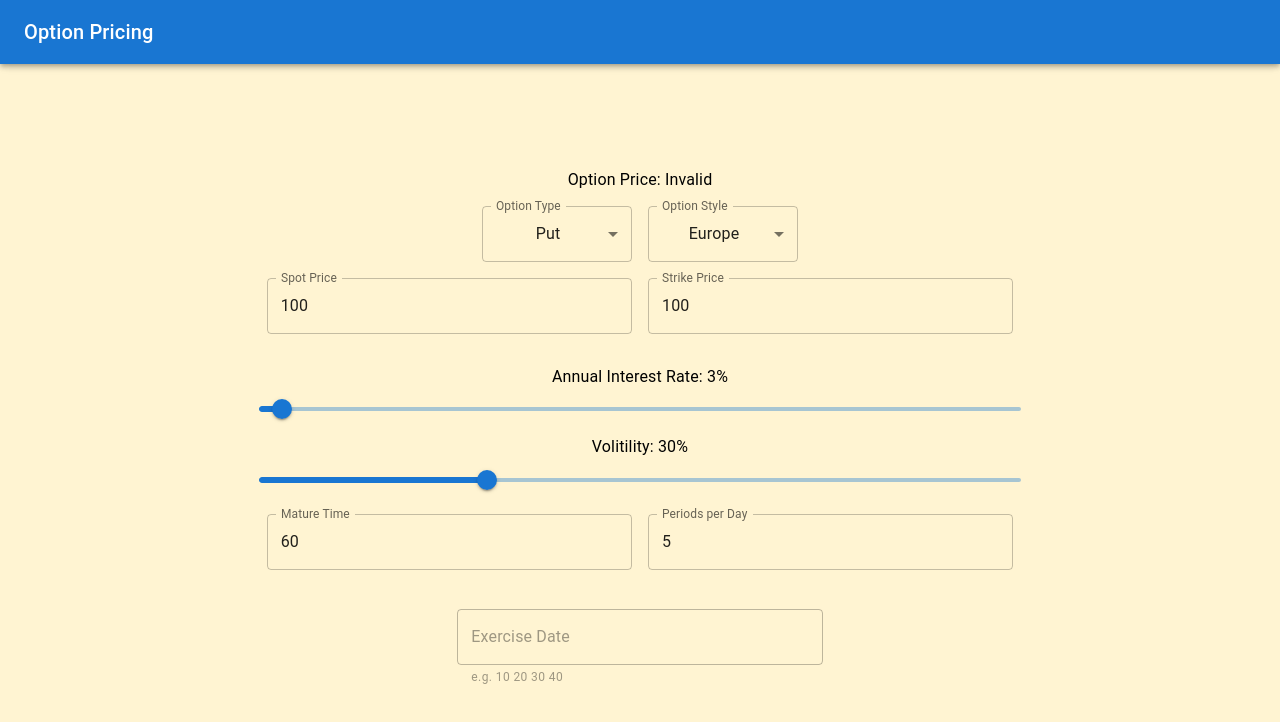
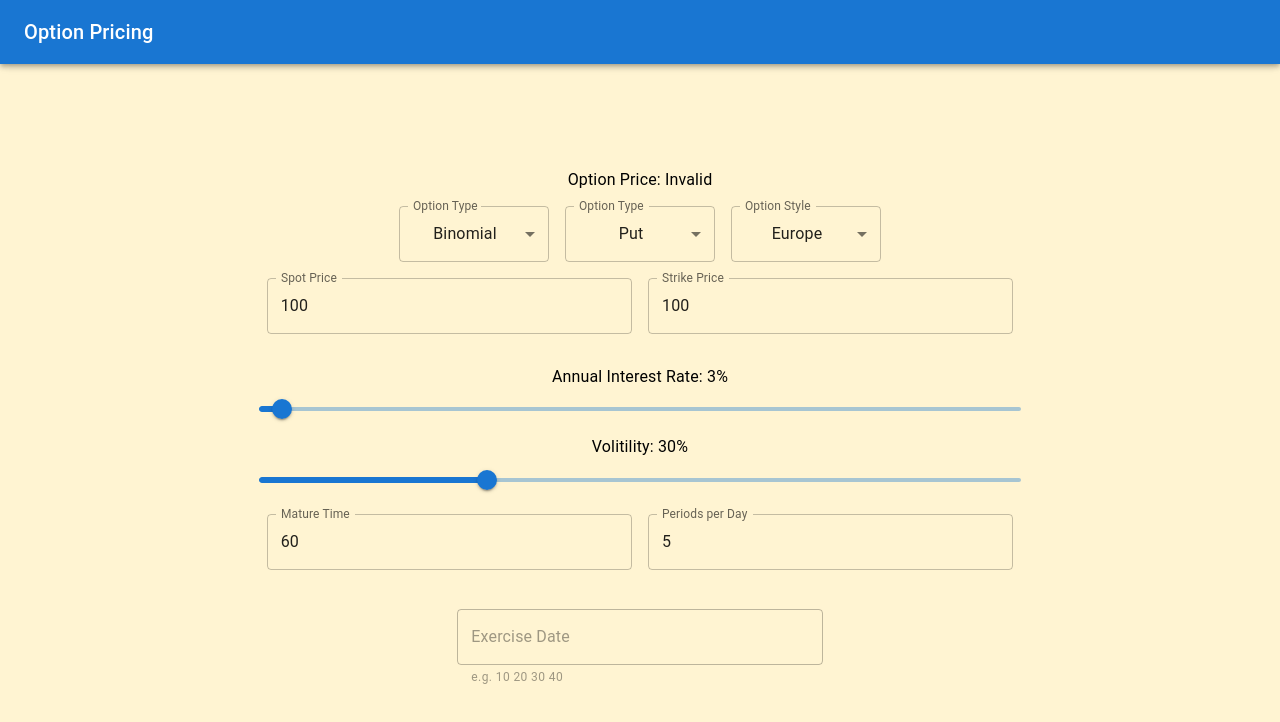
Before and after one commit to KeHongYing/FA2022_Final, a React (Create React App) app in the folder front-end/: page / in a window 1280 px wide. Shown: the top 722 px of the page. Built offline with nearby package versions, Linux system fonts and the light colour scheme; no server answers.

Commit message:
add mc frontend

```diff
--- /dev/null
+++ b/front-end/src/Components/MonteCaro.js
@@ -0,0 +1,59 @@
+import React from "react";
+import Box from "@mui/material/Box";
+import Slider from "@mui/material/Slider";
+import Typography from "@mui/material/Typography";
+import TextField from "@mui/material/TextField";
+
+export default function MonteCaro(props) {
+  const { setK, modelType, N, setN } = props;
+  const [tmpK, setTmpK] = React.useState(0);
+  const [isInvalidN, setIsInvalidN] = React.useState(false);
+
+  if (modelType === "mc") {
+    return (
+      <Box
+        component="form"
+        sx={{
+          "& .MuiTextField-root": { m: 1, width: "25ch" },
+        }}
+        noValidate
+        autoComplete="off"
+      >
+        <Typography gutterBottom color="common.black">
+          Vasicek
+        </Typography>
+        <Typography gutterBottom color="common.black">
+          K: {tmpK}%
+        </Typography>
+        <Slider
+          disabled={modelType !== "mc"}
+          aria-label="K-Slider"
+          valueLabelDisplay="auto"
+          value={tmpK}
+          onChange={(event) => {
+            setTmpK(event.target.value);
+          }}
+          onChangeCommitted={(event) => {
+            setK(tmpK);
+          }}
+        />
+        <TextField
+          error={isInvalidN}
+          type="number"
+          id="mcNInput"
+          label="N"
+          defaultValue={N}
+          helperText={isInvalidN ? "Not Natural Number" : " "}
+          onChange={(event) => {
+            setN(event.target.value);
+            setIsInvalidN(
+              event.target.value <= 0 ||
+                event.target.value.includes(".") ||
+                event.target.value === ""
+            );
+          }}
+        />
+      </Box>
+    );
+  }
+}
--- a/front-end/src/Components/PricingApi.js
+++ b/front-end/src/Components/PricingApi.js
@@ -4,6 +4,7 @@ class PricingApi {
   }
 
   makeURL(
+    modelType,
     optionType,
     optionStyle,
     spotPrice,
@@ -12,15 +13,19 @@ class PricingApi {
     volatility,
     matureTime,
     periods,
+    K,
+    N,
     exerciseDate
   ) {
     const exercise =
       exerciseDate === "" ? "_" : exerciseDate.replaceAll(" ", "_");
-    const resource = `${optionType}/${optionStyle}/${spotPrice}/${strikePrice}/${interestRate}/${volatility}/${matureTime}/${periods}/${exercise}`;
+    const resource = `${modelType}/${optionType}/${optionStyle}/${spotPrice}/${strikePrice}/${interestRate}/${volatility}/${matureTime}/${periods}/${K}/${N}/${exercise}`;
+    console.log(resource);
     return new URL(resource, this.serviceAddress);
   }
 
   calculate(
+    modelType,
     optionType,
     optionStyle,
     spotPrice,
@@ -29,11 +34,14 @@ class PricingApi {
     volatility,
     matureTime,
     periods,
+    K,
+    N,
     exerciseDate,
     handler
   ) {
     fetch(
       this.makeURL(
+        modelType,
         optionType,
         optionStyle,
         spotPrice,
@@ -42,6 +50,8 @@ class PricingApi {
         volatility,
         matureTime,
         periods,
+        K,
+        N,
         exerciseDate
       ),
       { method: "GET", mode: "cors" }
--- a/front-end/src/Containers/ControlPanel.js
+++ b/front-end/src/Containers/ControlPanel.js
@@ -7,6 +7,7 @@ import MenuItem from "@mui/material/MenuItem";
 import FormControl from "@mui/material/FormControl";
 import Select from "@mui/material/Select";
 import Button from "@mui/material/Button";
+import MonteCaro from "../Components/MonteCaro";
 
 export default function ControlPanel(props) {
   const {
@@ -30,6 +31,12 @@ export default function ControlPanel(props) {
     exerciseDate,
     setExerciseDate,
     setTreePath,
+    modelType,
+    setModelType,
+    K,
+    setK,
+    N,
+    setN,
     pricingApi,
   } = props;
 
@@ -51,6 +58,7 @@ export default function ControlPanel(props) {
       )
     ) {
       pricingApi.calculate(
+        modelType,
         optionType,
         optionStyle,
         spotPrice,
@@ -59,6 +67,8 @@ export default function ControlPanel(props) {
         volatility,
         matureTime,
         periods,
+        K,
+        N,
         exerciseDate,
         (result, prices) => {
           setPrice(result > 0 ? result : "Invalid");
@@ -80,6 +90,9 @@ export default function ControlPanel(props) {
     matureTime,
     periods,
     exerciseDate,
+    K,
+    N,
+    modelType,
   ]);
 
   return (
@@ -92,6 +105,21 @@ export default function ControlPanel(props) {
       autoComplete="off"
     >
       <div>
+        <FormControl sx={{ m: 1, minWidth: 150 }}>
+          <InputLabel id="model-type-select-label">Option Type</InputLabel>
+          <Select
+            labelId="model-type-select-label"
+            id="model-type-simple-select"
+            value={modelType}
+            label="Model Type"
+            onChange={(event) => {
+              setModelType(event.target.value);
+            }}
+          >
+            <MenuItem value="binomial">Binomial</MenuItem>
+            <MenuItem value="mc">Monte-Carlo</MenuItem>
+          </Select>
+        </FormControl>
         <FormControl sx={{ m: 1, minWidth: 150 }}>
           <InputLabel id="option-type-select-label">Option Type</InputLabel>
           <Select
@@ -241,6 +269,14 @@ export default function ControlPanel(props) {
           Pricing
         </Button>
       </div> */}
+      <div>
+        <MonteCaro
+          setK={setK}
+          modelType={modelType}
+          N={N}
+          setN={setN}
+        ></MonteCaro>
+      </div>
     </Box>
   );
 }
--- a/front-end/src/Containers/Main.js
+++ b/front-end/src/Containers/Main.js
@@ -72,6 +72,9 @@ export default function Main(props) {
   const [optionStyle, setOptionStyle] = React.useState("europe");
   const [exerciseDate, setExerciseDate] = React.useState("");
   const [treePath, setTreePath] = React.useState([]);
+  const [modelType, setModelType] = React.useState("binomial");
+  const [K, setK] = React.useState(0);
+  const [N, setN] = React.useState(1);
 
   return (
     <React.Fragment>
@@ -106,6 +109,12 @@ export default function Main(props) {
         exerciseDate={exerciseDate}
         setExerciseDate={setExerciseDate}
         setTreePath={setTreePath}
+        modelType={modelType}
+        setModelType={setModelType}
+        K={K}
+        setK={setK}
+        N={N}
+        setN={setN}
         pricingApi={new PricingApi("http://127.0.0.1:8080")}
       ></ControlPanel>
       <ScrollTop {...props}>
```
Also changed, not shown: 1 other file (tests, documents, lock files or other folders).
